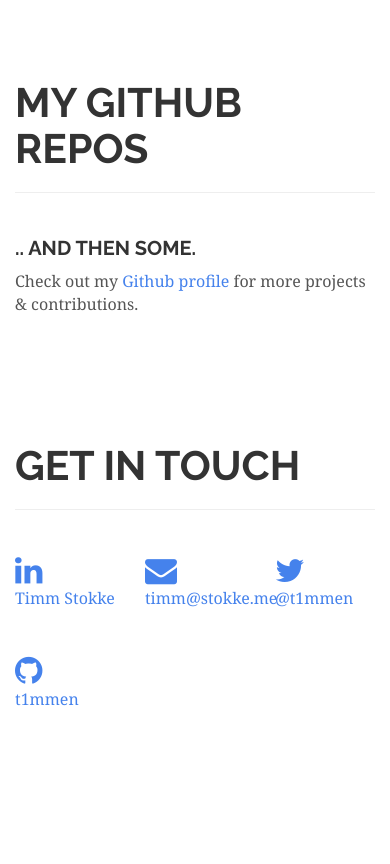
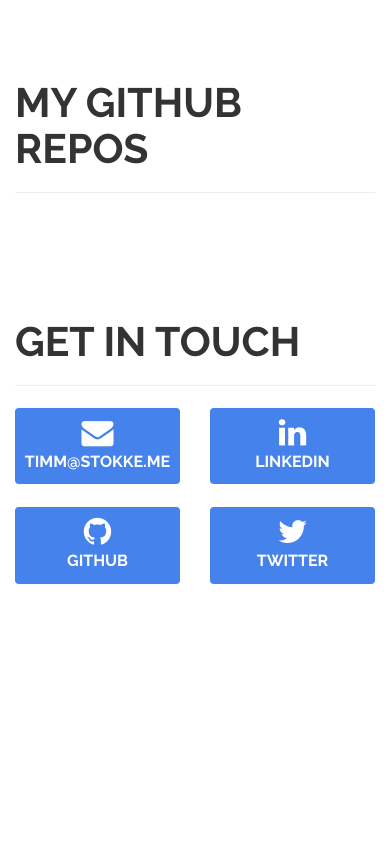
Before and after one commit to t1mmen/timm.stokke.me, a PHP site: page / in a window 390 px wide. Shown: the part 1690-2554 px from the top of the page. After the commit the page ends 2274 px from the top, so only its background shows below. Run offline with PHP 8.4, Linux system fonts and the light colour scheme; data that the repository does not hold is empty; some libraries are stand-ins or nearby versions.

Commit message:
Tweaked some responsive buttons

```diff
--- a/pages/main.php
+++ b/pages/main.php
@@ -211,16 +211,6 @@ if (isset($orderedRepos)) :
 
 		</div>
 		<?php endforeach; ?>
-
-
-		<div class="col-md-4">
-			<span class="label invisible">&nbsp;</span>
-			<h4>.. and then some.</h4>
-			<p>
-				Check out my <a href="https://github.com/t1mmen" target="_blank">Github profile</a> for more projects & contributions.
-			</p>
-		</div>
-
 	</div>
 
 
@@ -245,26 +235,22 @@ if (isset($orderedRepos)) :
 
 	<div class="row">
 
-		<div class="col-md-3   col-sm-3 col-xs-4">
-			<br>
-			<p><a href="http://www.linkedin.com/in/timmstokke"><i class="fa fa-linkedin fa-2x"></i><br> Timm Stokke</a></p>
+		<div class="col-md-3 col-sm-3 col-xs-6">
+
+			<p><a href="mailto:timm@stokke.me" class="btn btn-primary btn-block"><i class="fa fa-envelope fa-2x"></i><br> timm@stokke.me</a></p>
 		</div>
 
-		<div class="col-md-3 col-sm-3 col-xs-4">
-			<br>
-			<p><a href="mailto:timm@stokke.me"><i class="fa fa-envelope fa-2x"></i><br> timm@stokke.me</a></p>
+		<div class="col-md-3 col-sm-3 col-xs-6">
+			<p><a href="http://www.linkedin.com/in/timmstokke" class="btn btn-primary btn-block" target="_blank"><i class="fa fa-linkedin fa-2x"></i><br> LinkedIn</a></p>
 		</div>
 
-		<div class="col-md-3 col-sm-3 col-xs-4">
-			<br>
-			<p><a href="https://twitter.com/t1mmen"><i class="fa fa-twitter fa-2x"></i><br>@t1mmen</a></p>
+		<div class="col-md-3 col-sm-3 col-xs-6">
+			<p><a href="https://github.com/t1mmen" class="btn btn-primary  btn-block" target="_blank"><i class="fa fa-github fa-2x"></i><br> Github</a></p>
 		</div>
 
-		<div class="col-md-3 col-sm-3 col-xs-4">
-			<br>
-			<p><a href="https://github.com/t1mmen" target="_blank"><i class="fa fa-github fa-2x"></i><br> t1mmen</a></p>
+		<div class="col-md-3 col-sm-3 col-xs-6">
+			<p><a href="https://twitter.com/t1mmen" class="btn btn-primary  btn-block" target="_blank"><i class="fa fa-twitter fa-2x"></i><br>Twitter</a></p>
 		</div>
-
 	</div>
 
 </div>
```
